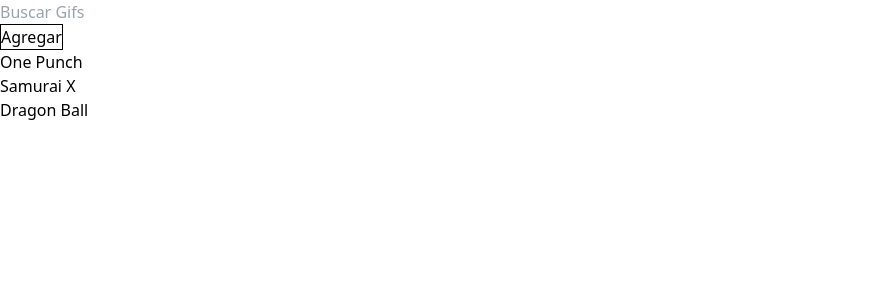
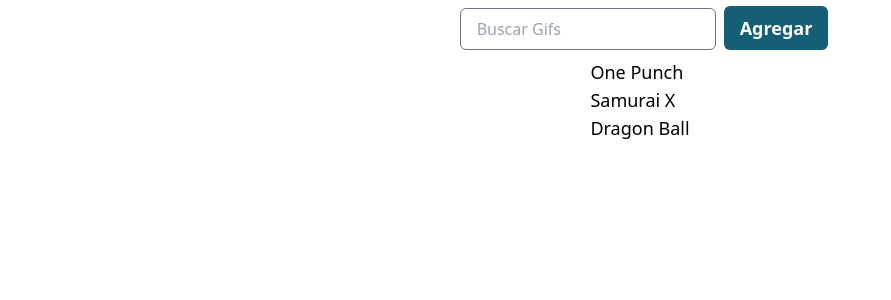
Before and after one commit to Emi1213/GifExpertApp, a React (Vite) app: page / in a window 1280 px wide. Shown: the top 300 px of the page, without its empty margins (0-891 px from the left). Built offline with nearby package versions, Linux system fonts and the light colour scheme.

Commit message:
Update validatetion unica categories

```diff
--- a/src/GifExpertApp.jsx
+++ b/src/GifExpertApp.jsx
@@ -10,15 +10,15 @@
 
   // eslint-disable-next-line no-unused-vars
   const onAddCategory = (category) => {
+    if (categories.includes(category)) return;
     setCategories([...categories, category]);
   };
   return (
     <>
-      <AddCategory setCategories={setCategories} />
-      <button className="border border-black">Agregar</button>
-      <ol>
+      <AddCategory onNewCategory={onAddCategory} />
+      <ol type="1">
         {categories.map((category) => {
-          return <li key={category}>{category}</li>;
+          return <li key={category} className="text-lg ">{category}</li>;
         })}
       </ol>
     </>
--- a/src/components/AddCategory.jsx
+++ b/src/components/AddCategory.jsx
@@ -1,16 +1,18 @@
-import  { useState } from "react";
+import { useState } from "react";
+
 
 // eslint-disable-next-line react/prop-types
-export const AddCategory = ({ setCategories }) => {
+export const AddCategory = ({ onNewCategory }) => {
   const [inputValue, setInputValue] = useState("");
   const handleInputChange = ({ target }) => {
     setInputValue(target.value);
   };
   const handleSubmit = (e) => {
     e.preventDefault();
-    if (inputValue.trim().length <= 1) return;
-    setCategories((categories) => [...categories, inputValue]);
-
+    const trimmedValue = inputValue.trim();
+    if (trimmedValue.length <= 1) return;
+    onNewCategory(trimmedValue);
+    setInputValue("");
   };
 
   return (
@@ -20,7 +22,9 @@
         placeholder="Buscar Gifs"
         value={inputValue}
         onChange={handleInputChange}
+        className="border border-gray-500 rounded-md px-4 py-2 w-64 m-2"
       />
+      <button  type="submit" className="rounded-md bg-cyan-800 text-white px-4 py-2 font-semibold text-lg">Agregar</button>
     </form>
   );
 };
--- a/src/main.jsx
+++ b/src/main.jsx
@@ -5,6 +5,8 @@
 
 ReactDOM.createRoot(document.getElementById("root")).render(
   <React.StrictMode>
-    <GifExpertApp />
+    <div className="flex flex-col justify-center items-center">
+      <GifExpertApp />
+    </div>
   </React.StrictMode>
 );
```
